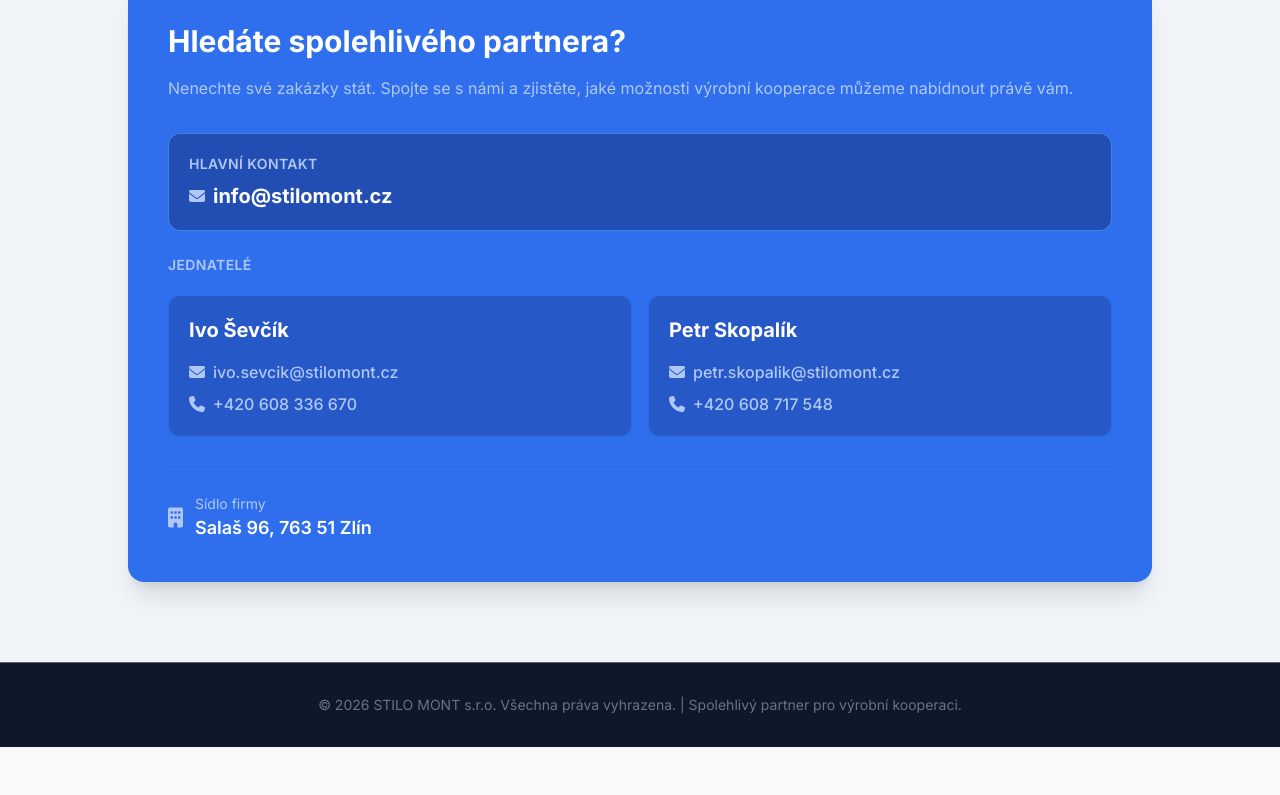
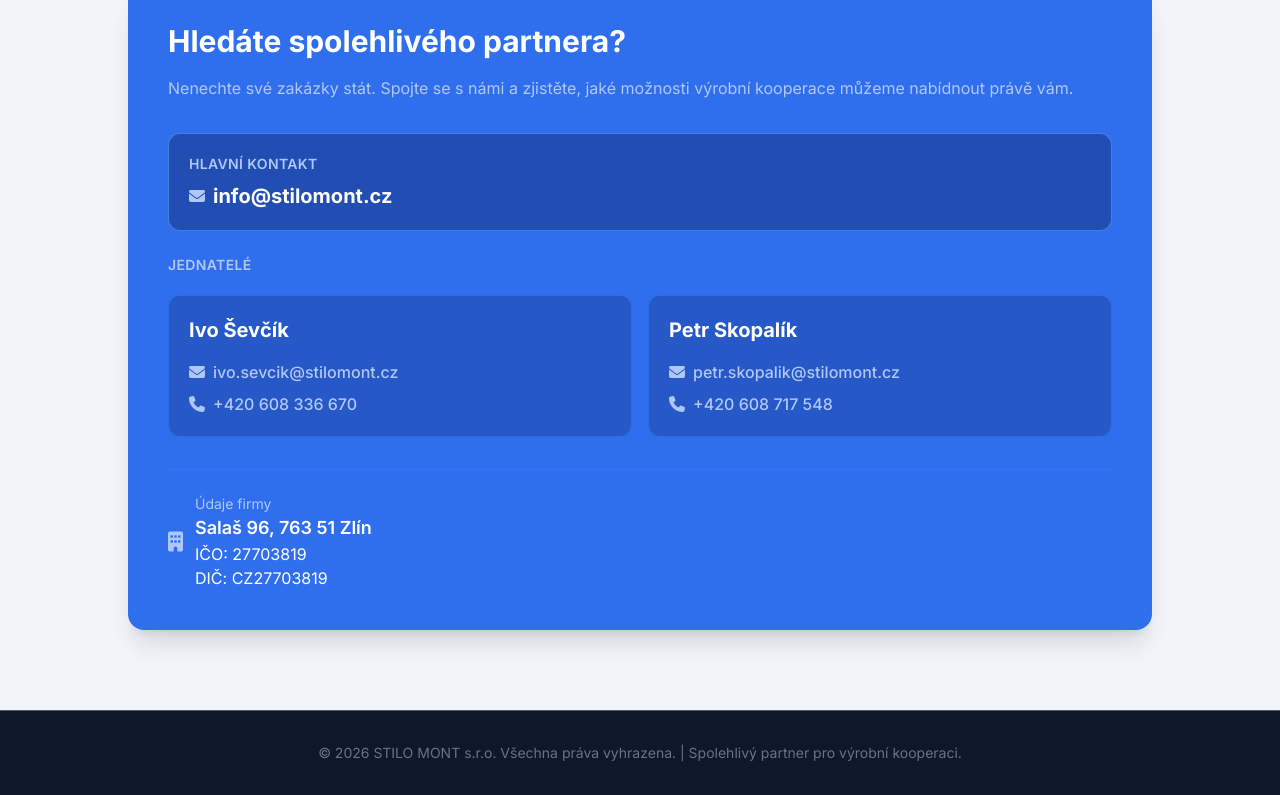
Before and after one commit to michael-sevcik/autostilo, a website: page index.html in a window 1280 px wide. Shown: the part 3323-4118 px from the top of the page. Before the commit the page ends 4070 px from the top, so only its background shows below. Drawn offline with Linux system fonts and the light colour scheme.

Commit message:
add ičo and dič

```diff
--- a/index.html
+++ b/index.html
@@ -637,15 +637,14 @@
                         <div class="flex items-center gap-3">
                             <span class="text-xl text-blue-300"><i class="fa-solid fa-building"></i></span>
                             <div>
-                                <p class="text-sm text-blue-200">Sídlo firmy</p>
+                                <p class="text-sm text-blue-200">Údaje firmy</p>
                                 <p class="font-semibold text-lg">Salaš 96, 763 51 Zlín</p>
+                                <p>IČO: 27703819</p>
+                                <p>DIČ: CZ27703819</p>
                             </div>
                         </div>
                     </div>
                 </div>
-                <!-- <div class="mt-12 pt-8 border-t border-blue-500/50">
-                    <p class="text-sm text-blue-200">STILO MONT - Rychlé řešení za atraktivní náklady.</p>
-                </div> -->
             </div>
         </div>
     </section>
```
